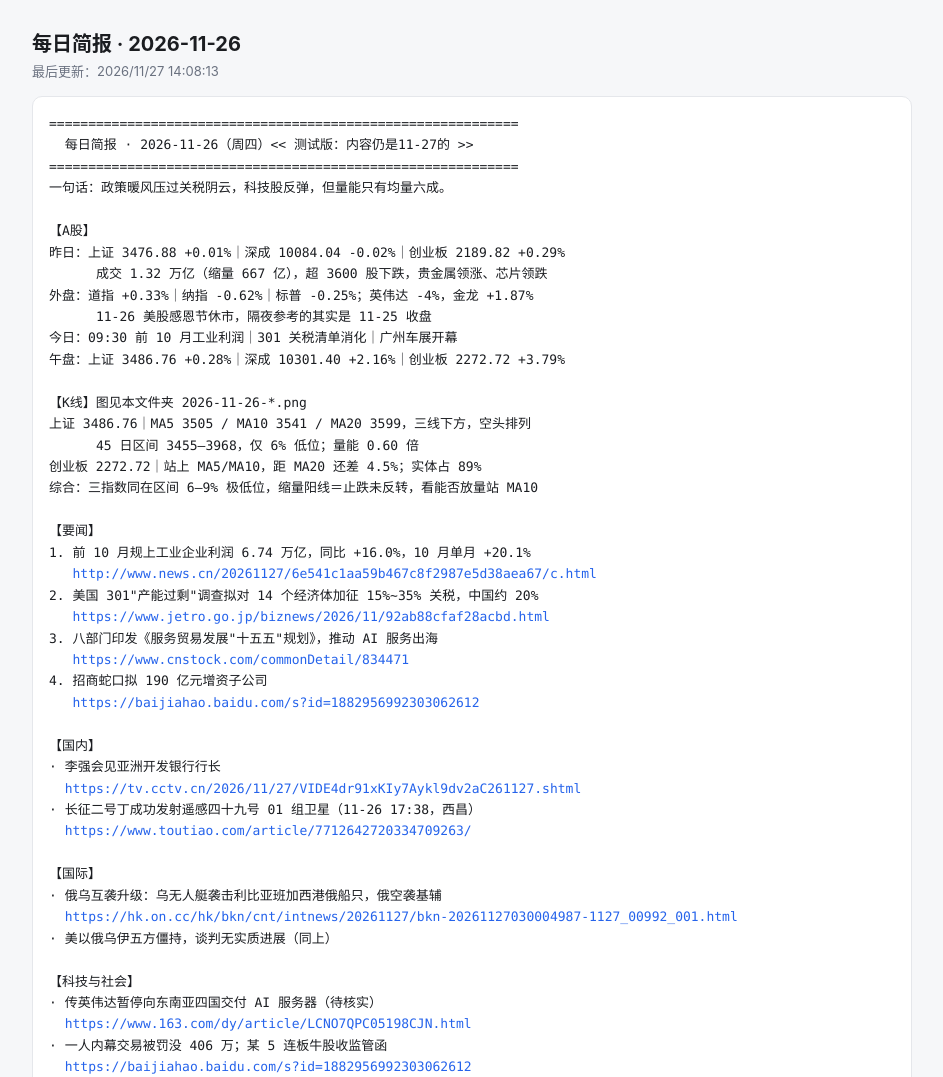
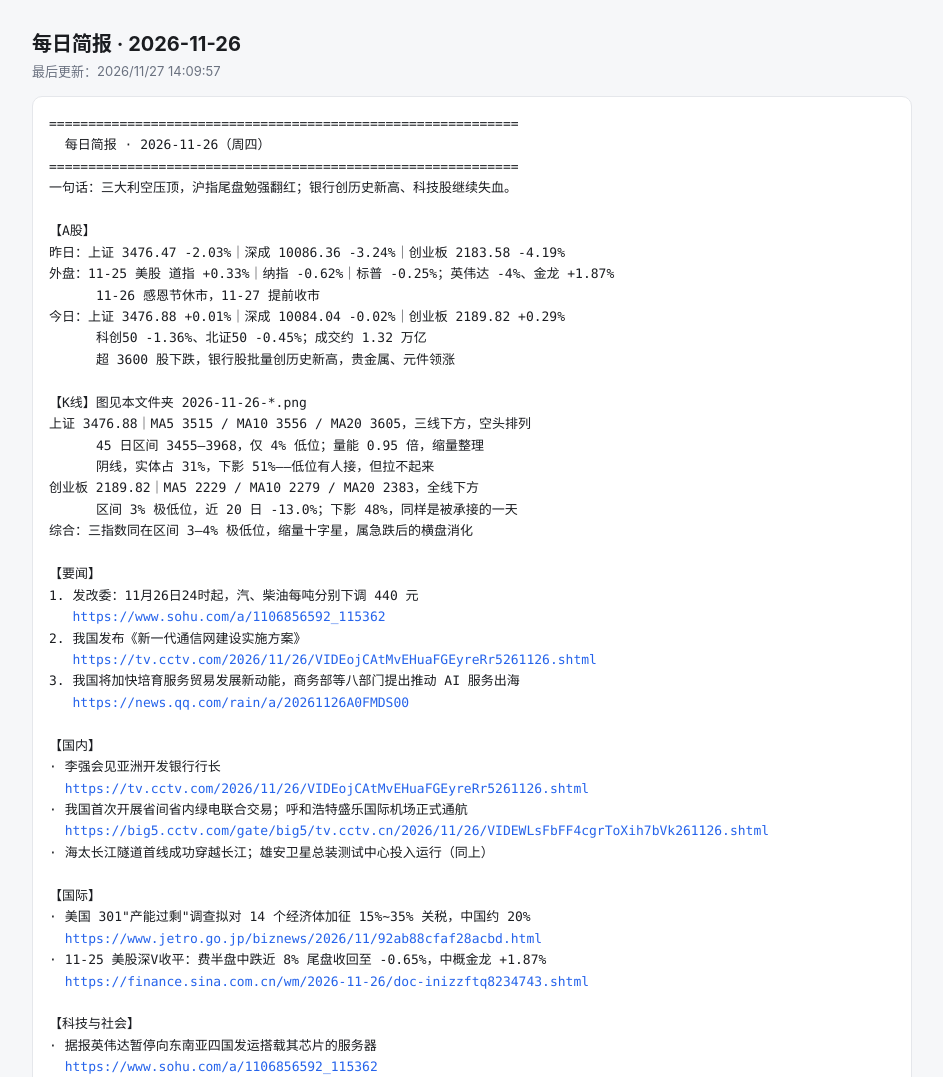
Before and after one commit to wanglin828/daily-brief, a plain HTML site: page index.html in a window 1280 px wide. Shown: the top 1077 px of the page, without its empty margins (168-1111 px from the left). Drawn offline with Linux system fonts and the light colour scheme.

Commit message:
brief 2026-11-26

```diff
--- a/index.html
+++ b/index.html
@@ -33,60 +33,62 @@
 <body>
 <main>
   <h1>每日简报 · 2026-11-26</h1>
-  <div class="sub">最后更新：2026/11/27 14:08:13</div>
+  <div class="sub">最后更新：2026/11/27 14:09:57</div>
   <pre>============================================================
-  每日简报 · 2026-11-26（周四）&lt;&lt; 测试版：内容仍是11-27的 &gt;&gt;
+  每日简报 · 2026-11-26（周四）
 ============================================================
-一句话：政策暖风压过关税阴云，科技股反弹，但量能只有均量六成。
+一句话：三大利空压顶，沪指尾盘勉强翻红；银行创历史新高、科技股继续失血。
 
 【A股】
-昨日：上证 3476.88 +0.01%｜深成 10084.04 -0.02%｜创业板 2189.82 +0.29%
-      成交 1.32 万亿（缩量 667 亿），超 3600 股下跌，贵金属领涨、芯片领跌
-外盘：道指 +0.33%｜纳指 -0.62%｜标普 -0.25%；英伟达 -4%，金龙 +1.87%
-      11-26 美股感恩节休市，隔夜参考的其实是 11-25 收盘
-今日：09:30 前 10 月工业利润｜301 关税清单消化｜广州车展开幕
-午盘：上证 3486.76 +0.28%｜深成 10301.40 +2.16%｜创业板 2272.72 +3.79%
+昨日：上证 3476.47 -2.03%｜深成 10086.36 -3.24%｜创业板 2183.58 -4.19%
+外盘：11-25 美股 道指 +0.33%｜纳指 -0.62%｜标普 -0.25%；英伟达 -4%、金龙 +1.87%
+      11-26 感恩节休市，11-27 提前收市
+今日：上证 3476.88 +0.01%｜深成 10084.04 -0.02%｜创业板 2189.82 +0.29%
+      科创50 -1.36%、北证50 -0.45%；成交约 1.32 万亿
+      超 3600 股下跌，银行股批量创历史新高，贵金属、元件领涨
 
 【K线】图见本文件夹 2026-11-26-*.png
-上证 3486.76｜MA5 3505 / MA10 3541 / MA20 3599，三线下方，空头排列
-      45 日区间 3455–3968，仅 6% 低位；量能 0.60 倍
-创业板 2272.72｜站上 MA5/MA10，距 MA20 还差 4.5%；实体占 89%
-综合：三指数同在区间 6–9% 极低位，缩量阳线＝止跌未反转，看能否放量站 MA10
+上证 3476.88｜MA5 3515 / MA10 3556 / MA20 3605，三线下方，空头排列
+      45 日区间 3455–3968，仅 4% 低位；量能 0.95 倍，缩量整理
+      阴线，实体占 31%，下影 51%——低位有人接，但拉不起来
+创业板 2189.82｜MA5 2229 / MA10 2279 / MA20 2383，全线下方
+      区间 3% 极低位，近 20 日 -13.0%；下影 48%，同样是被承接的一天
+综合：三指数同在区间 3–4% 极低位，缩量十字星，属急跌后的横盘消化
 
 【要闻】
-1. 前 10 月规上工业企业利润 6.74 万亿，同比 +16.0%，10 月单月 +20.1%
-   <a href="http://www.news.cn/20261127/6e541c1aa59b467c8f2987e5d38aea67/c.html" target="_blank" rel="noreferrer">http://www.news.cn/20261127/6e541c1aa59b467c8f2987e5d38aea67/c.html</a>
-2. 美国 301"产能过剩"调查拟对 14 个经济体加征 15%~35% 关税，中国约 20%
-   <a href="https://www.jetro.go.jp/biznews/2026/11/92ab88cfaf28acbd.html" target="_blank" rel="noreferrer">https://www.jetro.go.jp/biznews/2026/11/92ab88cfaf28acbd.html</a>
-3. 八部门印发《服务贸易发展"十五五"规划》，推动 AI 服务出海
-   <a href="https://www.cnstock.com/commonDetail/834471" target="_blank" rel="noreferrer">https://www.cnstock.com/commonDetail/834471</a>
-4. 招商蛇口拟 190 亿元增资子公司
-   <a href="https://baijiahao.baidu.com/s?id=1882956992303062612" target="_blank" rel="noreferrer">https://baijiahao.baidu.com/s?id=1882956992303062612</a>
+1. 发改委：11月26日24时起，汽、柴油每吨分别下调 440 元
+   <a href="https://www.sohu.com/a/1106856592_115362" target="_blank" rel="noreferrer">https://www.sohu.com/a/1106856592_115362</a>
+2. 我国发布《新一代通信网建设实施方案》
+   <a href="https://tv.cctv.com/2026/11/26/VIDEojCAtMvEHuaFGEyreRr5261126.shtml" target="_blank" rel="noreferrer">https://tv.cctv.com/2026/11/26/VIDEojCAtMvEHuaFGEyreRr5261126.shtml</a>
+3. 我国将加快培育服务贸易发展新动能，商务部等八部门提出推动 AI 服务出海
+   <a href="https://news.qq.com/rain/a/20261126A0FMDS00" target="_blank" rel="noreferrer">https://news.qq.com/rain/a/20261126A0FMDS00</a>
 
 【国内】
 · 李强会见亚洲开发银行行长
-  <a href="https://tv.cctv.cn/2026/11/27/VIDE4dr91xKIy7Aykl9dv2aC261127.shtml" target="_blank" rel="noreferrer">https://tv.cctv.cn/2026/11/27/VIDE4dr91xKIy7Aykl9dv2aC261127.shtml</a>
-· 长征二号丁成功发射遥感四十九号 01 组卫星（11-26 17:38，西昌）
-  <a href="https://www.toutiao.com/article/7712642720334709263/" target="_blank" rel="noreferrer">https://www.toutiao.com/article/7712642720334709263/</a>
+  <a href="https://tv.cctv.com/2026/11/26/VIDEojCAtMvEHuaFGEyreRr5261126.shtml" target="_blank" rel="noreferrer">https://tv.cctv.com/2026/11/26/VIDEojCAtMvEHuaFGEyreRr5261126.shtml</a>
+· 我国首次开展省间省内绿电联合交易；呼和浩特盛乐国际机场正式通航
+  <a href="https://big5.cctv.com/gate/big5/tv.cctv.cn/2026/11/26/VIDEWLsFbFF4cgrToXih7bVk261126.shtml" target="_blank" rel="noreferrer">https://big5.cctv.com/gate/big5/tv.cctv.cn/2026/11/26/VIDEWLsFbFF4cgrToXih7bVk261126.shtml</a>
+· 海太长江隧道首线成功穿越长江；雄安卫星总装测试中心投入运行（同上）
 
 【国际】
-· 俄乌互袭升级：乌无人艇袭击利比亚班加西港俄船只，俄空袭基辅
-  <a href="https://hk.on.cc/hk/bkn/cnt/intnews/20261127/bkn-20261127030004987-1127_00992_001.html" target="_blank" rel="noreferrer">https://hk.on.cc/hk/bkn/cnt/intnews/20261127/bkn-20261127030004987-1127_00992_001.html</a>
-· 美以俄乌伊五方僵持，谈判无实质进展（同上）
+· 美国 301"产能过剩"调查拟对 14 个经济体加征 15%~35% 关税，中国约 20%
+  <a href="https://www.jetro.go.jp/biznews/2026/11/92ab88cfaf28acbd.html" target="_blank" rel="noreferrer">https://www.jetro.go.jp/biznews/2026/11/92ab88cfaf28acbd.html</a>
+· 11-25 美股深V收平：费半盘中跌近 8% 尾盘收回至 -0.65%，中概金龙 +1.87%
+  <a href="https://finance.sina.com.cn/wm/2026-11-26/doc-inizzftq8234743.shtml" target="_blank" rel="noreferrer">https://finance.sina.com.cn/wm/2026-11-26/doc-inizzftq8234743.shtml</a>
 
 【科技与社会】
-· 传英伟达暂停向东南亚四国交付 AI 服务器（待核实）
-  <a href="https://www.163.com/dy/article/LCNO7QPC05198CJN.html" target="_blank" rel="noreferrer">https://www.163.com/dy/article/LCNO7QPC05198CJN.html</a>
-· 一人内幕交易被罚没 406 万；某 5 连板牛股收监管函
-  <a href="https://baijiahao.baidu.com/s?id=1882956992303062612" target="_blank" rel="noreferrer">https://baijiahao.baidu.com/s?id=1882956992303062612</a>
+· 据报英伟达暂停向东南亚四国发运搭载其芯片的服务器
+  <a href="https://www.sohu.com/a/1106856592_115362" target="_blank" rel="noreferrer">https://www.sohu.com/a/1106856592_115362</a>
+· 华为引望发布"星驰"；马云现身平头哥（同上）
 
 【今日一句】
-止跌不等于反转：缩量六成的第一次修复，要靠第二天的量来确认。
+三大利空之下只跌了 0.01%，说明抛压确实在衰竭；但银行独自新高、科技持续失血，
+这种"指数不跌、个股大跌"的结构，比指数下跌更让人难受。
 
 【说明】
-数据：腾讯行情（前复权）、国家统计局、新华社、JETRO 等公开信息。
-本文件为 11-26 午盘示范版；图表由 _tools\make_kline.py 生成。
-不构成投资建议。</pre>
+数据：腾讯行情（前复权，截至 2026-11-26 收盘）、新闻联播、发改委、JETRO 等公开信息。
+图表由 _tools\make_kline.py 生成。
+本文件为补录的 11-26 版本，不构成投资建议。</pre>
   <div class="charts">
     <h2>K 线图</h2>
     <img src="img/sh.png?d=2026-11-26" alt="上证指数">
```
